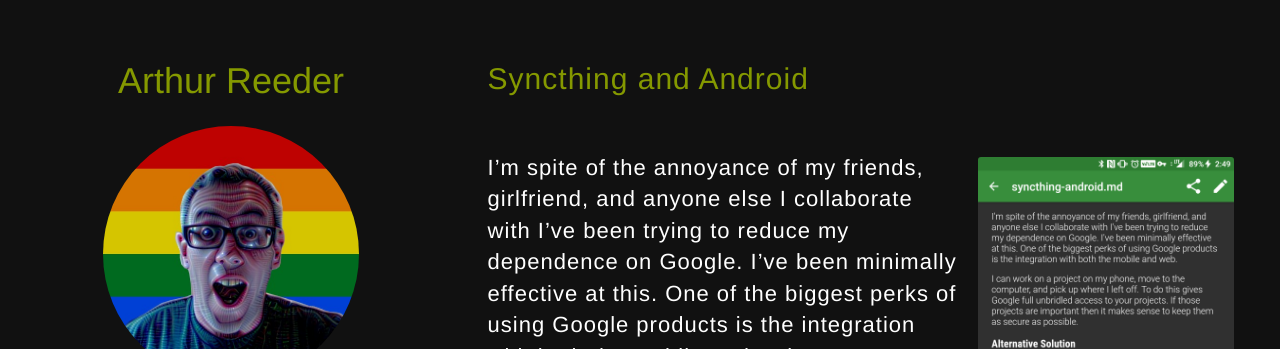
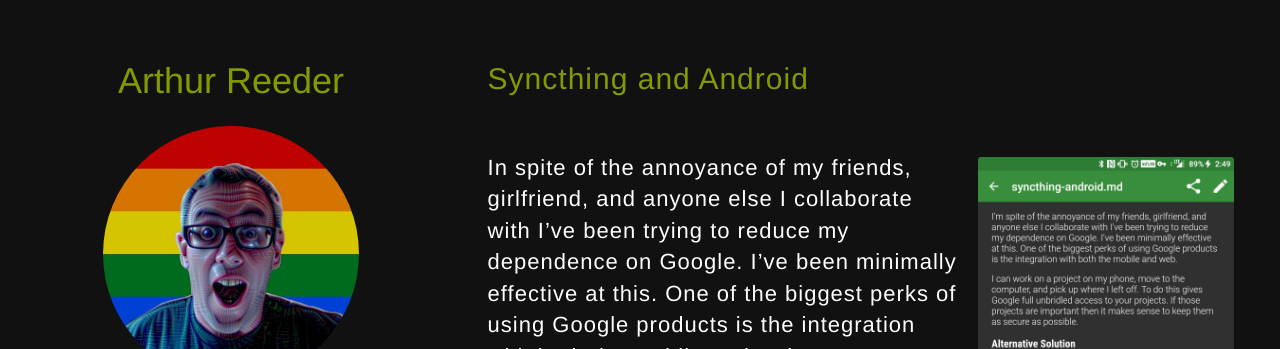
Before and after one commit to arthurpizza/dorkbox, a Jekyll site: the page built from _posts/2017-08-18-syncthing-android.markdown, in a window 1280 px wide and 900 px high. Shown: the top 349 px of the window. Built offline with Jekyll 4.4.1, drawn with Linux system fonts in a browser that asks for light colours; some of the changed text lies outside the part shown.

Commit message:
Typo found.

```diff
--- a/_posts/2017-08-18-syncthing-android.markdown
+++ b/_posts/2017-08-18-syncthing-android.markdown
@@ -2,7 +2,7 @@
 title: Syncthing and Android
 layout: post
 ---
-![Writing this post in Writeily](/images/writeily.png){:.alignright width="256"}I'm spite of the annoyance of my friends, girlfriend, and anyone else I collaborate with I've been trying to reduce my dependence on Google. I've been minimally effective at this. One of the biggest perks of using Google products is the integration with both the mobile and web.
+![Writing this post in Writeily](/images/writeily.png){:.alignright width="256"}In spite of the annoyance of my friends, girlfriend, and anyone else I collaborate with I've been trying to reduce my dependence on Google. I've been minimally effective at this. One of the biggest perks of using Google products is the integration with both the mobile and web.
 
 I can work on a project on my phone, move to the computer, and pick up where I left off. To do this gives Google full unbridled access to your projects. If those projects are important then it makes sense to keep them as secure as possible.
 
```
